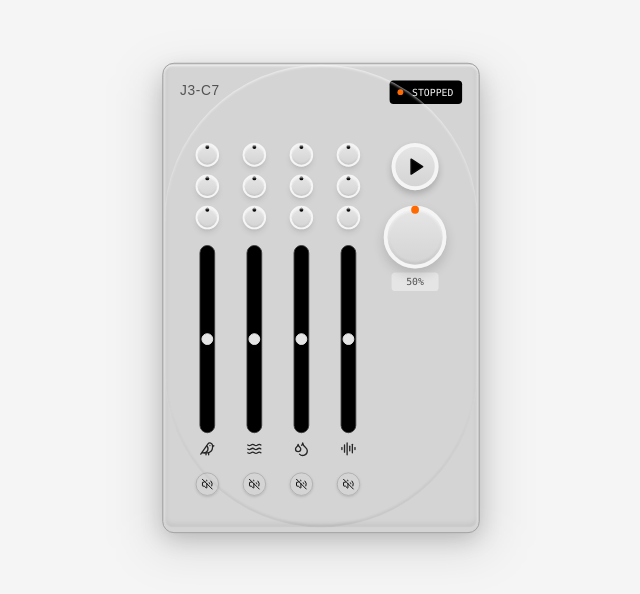
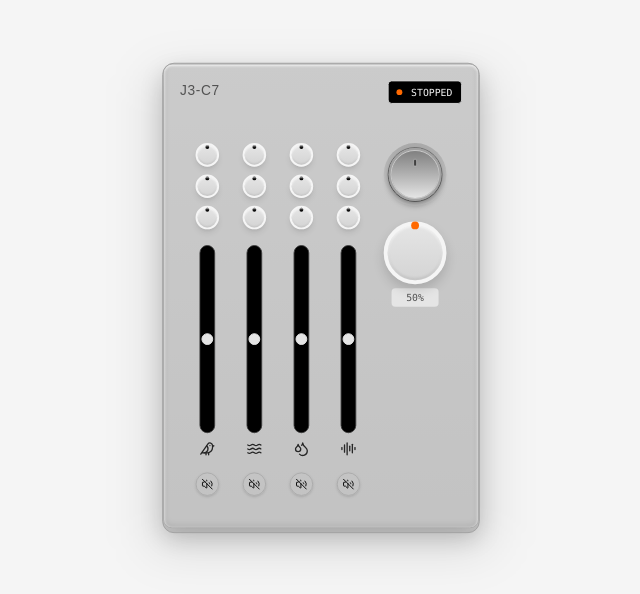
Before and after one commit to JClackett/mixer, a Next.js app: page / in a window 1280 px wide. Shown: the part 104-698 px from the top of the page, without its empty margins (319-959 px from the left). Built offline with nearby package versions, Linux system fonts and the light colour scheme.

Commit message:
more skeueoe

```diff
--- a/src/components/audio-mixer.tsx
+++ b/src/components/audio-mixer.tsx
@@ -2,7 +2,7 @@
 
 import { Slider } from "@/components/ui/slider"
 import { cn } from "@/lib/utils"
-import { AudioLinesIcon, BirdIcon, DropletsIcon, Play, VolumeOffIcon, WavesIcon } from "lucide-react"
+import { AudioLinesIcon, BirdIcon, DropletsIcon, VolumeOffIcon, WavesIcon } from "lucide-react"
 import type React from "react"
 import { memo, useCallback, useEffect, useMemo, useRef, useState } from "react"
 
@@ -325,13 +325,11 @@ const EQKnob = memo(function EQKnob({
   }, [])
 
   return (
-    <div className="relative group">
+    <div className="group relative">
       <div
         ref={knobRef}
         suppressHydrationWarning
-        className="w-6 h-6 bg-gradient-to-b from-neutral-200 to-neutral-300 dark:from-neutral-700 dark:to-neutral-800 rounded-full border-2 border-neutral-100 dark:border-neutral-600 relative shadow-md cursor-pointer
-            after:content-[''] after:absolute after:inset-0 after:rounded-full after:shadow-[inset_0_1px_2px_rgba(255,255,255,0.8),inset_0_-1px_2px_rgba(0,0,0,0.1)]
-            dark:after:shadow-[inset_0_1px_2px_rgba(255,255,255,0.1),inset_0_-1px_2px_rgba(0,0,0,0.2)]"
+        className="relative h-6 w-6 cursor-pointer rounded-full border-2 border-neutral-100 bg-gradient-to-b from-neutral-200 to-neutral-300 shadow-md after:absolute after:inset-0 after:rounded-full after:shadow-[inset_0_1px_2px_rgba(255,255,255,0.8),inset_0_-1px_2px_rgba(0,0,0,0.1)] after:content-[''] dark:border-neutral-600 dark:from-neutral-700 dark:to-neutral-800 dark:after:shadow-[inset_0_1px_2px_rgba(255,255,255,0.1),inset_0_-1px_2px_rgba(0,0,0,0.2)]"
         onPointerDown={handlePointerDown}
         onPointerMove={handlePointerMove}
         onPointerUp={handlePointerUp}
@@ -345,7 +343,7 @@ const EQKnob = memo(function EQKnob({
           }}
         >
           {/* Position indicator dot */}
-          <div className="absolute top-0 left-1/2 w-1 h-1 bg-black dark:bg-white rounded-full transform -translate-x-1/2" />
+          <div className="-translate-x-1/2 absolute top-0 left-1/2 h-1 w-1 transform rounded-full bg-black dark:bg-white" />
         </div>
       </div>
     </div>
@@ -402,23 +400,20 @@ const MasterKnob = memo(function MasterKnob({
     <div
       ref={knobRef}
       suppressHydrationWarning
-      className="w-16 h-16 bg-gradient-to-b from-neutral-200 to-neutral-300 dark:from-neutral-700 dark:to-neutral-800 rounded-full border-4 border-neutral-100 dark:border-neutral-600 relative
-          shadow-[0_6px_12px_rgba(0,0,0,0.15)] cursor-pointer
-          after:content-[''] after:absolute after:inset-0 after:rounded-full after:shadow-[inset_0_1px_3px_rgba(255,255,255,0.7),inset_0_-2px_3px_rgba(0,0,0,0.1)]
-          dark:after:shadow-[inset_0_1px_3px_rgba(255,255,255,0.1),inset_0_-2px_3px_rgba(0,0,0,0.2)]"
+      className="relative h-16 w-16 cursor-pointer rounded-full border-4 border-neutral-100 bg-gradient-to-b from-neutral-200 to-neutral-300 shadow-[0_6px_12px_rgba(0,0,0,0.15)] after:absolute after:inset-0 after:rounded-full after:shadow-[inset_0_1px_3px_rgba(255,255,255,0.7),inset_0_-2px_3px_rgba(0,0,0,0.1)] after:content-[''] dark:border-neutral-600 dark:from-neutral-700 dark:to-neutral-800 dark:after:shadow-[inset_0_1px_3px_rgba(255,255,255,0.1),inset_0_-2px_3px_rgba(0,0,0,0.2)]"
       onPointerDown={handlePointerDown}
       onPointerMove={handlePointerMove}
       onPointerUp={handlePointerUp}
       onPointerCancel={handlePointerUp}
     >
       <div
-        className="absolute z-10 inset-0 rounded-full"
+        className="absolute inset-0 z-10 rounded-full"
         style={{
           transform: `rotate(${rotationDegrees}deg)`,
           touchAction: "none",
         }}
       >
-        <div className="absolute -right-1 top-1/2 w-2 h-2 bg-orange-500 rounded-full transform -translate-y-1/2" />
+        <div className="-right-1 -translate-y-1/2 absolute top-1/2 h-2 w-2 transform rounded-full bg-orange-500" />
       </div>
     </div>
   )
@@ -454,7 +449,7 @@ const Track = memo(function Track({
       ))}
 
       {/* Fader Track */}
-      <div className="h-48 w-4 rounded-full bg-black relative mt-2 shadow-[inset_0_0_4px_rgba(0,0,0,0.5)] overflow-hidden border border-neutral-700">
+      <div className="relative mt-2 h-48 w-4 overflow-hidden rounded-full border border-neutral-700 bg-black shadow-[inset_0_0_4px_rgba(0,0,0,0.5)]">
         <Slider
           value={[volume]}
           onValueChange={(value) => onVolumeChange(value, index)}
@@ -462,23 +457,23 @@ const Track = memo(function Track({
           min={0}
           max={100}
           step={1}
-          className="h-full absolute inset-0 [&_[role=slider]]:shadow-md"
+          className="absolute inset-0 h-full [&_[role=slider]]:shadow-md"
         />
 
         {/* Dotted indicators */}
         {[...Array(5)].map((_, i) => (
-          <div key={i} className="absolute left-10 w-0.5 h-0.5 bg-neutral-500 rounded-full" style={{ top: `${(i + 1) * 20}%` }} />
+          <div key={i} className="absolute left-10 h-0.5 w-0.5 rounded-full bg-neutral-500" style={{ top: `${(i + 1) * 20}%` }} />
         ))}
       </div>
 
-      <Icon className="w-4 h-4 text-neutral-800 dark:text-neutral-200" />
+      <Icon className="h-4 w-4 text-neutral-800 dark:text-neutral-200" />
 
       {/* Mute Button */}
       <button
         type="button"
         onClick={() => onMuteToggle(index)}
         className={cn(
-          "mt-2 min-w-6 min-h-6 shadow-sm shrink-0 rounded-full flex items-center justify-center transition-colors z-10",
+          "z-10 mt-2 flex min-h-6 min-w-6 shrink-0 items-center justify-center rounded-full shadow-sm transition-colors",
           isMuted
             ? "bg-orange-500 text-white shadow-sm"
             : "border border-neutral-400/70 dark:border-neutral-500/70 dark:text-neutral-300",
@@ -512,7 +507,7 @@ const Waveform = memo(function Waveform({ isPlaying }: { isPlaying: boolean }) {
 
   return (
     <div className="flex items-center justify-center">
-      <div className="flex items-end h-2 gap-[1px]">
+      <div className="flex h-2 items-end gap-[1px]">
         {waveformHeights.map((height, i) => (
           <div key={i} className="w-[2px] bg-orange-500" style={{ height: `${height}px` }} />
         ))}
@@ -539,29 +534,25 @@ export function AudioMixer() {
   return (
     <div className="relative mx-auto max-w-4xl">
       {/* Updated drop shadow for dark mode */}
-      <div className="absolute -inset-4 bg-black/10 dark:bg-black/30 rounded-2xl blur-xl transform scale-[0.97] translate-y-4 rotate-x-12" />
+      <div className="-inset-4 absolute translate-y-4 rotate-x-12 scale-[0.97] transform rounded-2xl bg-black/10 blur-xl dark:bg-black/30" />
       <div
         suppressHydrationWarning
-        className="bg-gradient-to-b from-neutral-100 to-neutral-200 dark:from-neutral-800 dark:to-neutral-900 p-8 rounded-lg relative
-            shadow-[0_10px_25px_rgba(0,0,0,0.2),0_0_0_1px_rgba(0,0,0,0.1)]
-            before:content-[''] before:absolute before:inset-0 before:rounded-lg before:shadow-[inset_0_1px_3px_rgba(255,255,255,0.9),inset_0_-2px_6px_rgba(0,0,0,0.1)]
-            dark:before:shadow-[inset_0_1px_3px_rgba(255,255,255,0.1),inset_0_-2px_6px_rgba(0,0,0,0.2)]
-            after:content-[''] after:absolute after:-inset-[2px] after:-bottom-[6px] after:rounded-xl after:border after:border-neutral-400 dark:after:border-neutral-600 after:-z-10 after:bg-neutral-300 dark:after:bg-neutral-700
-            transform rotateX(10deg) rotateY(10deg) scale-[0.98]"
+        className="after:-inset-[2px] after:-bottom-[6px] after:-z-10 rotateX(10deg) rotateY(10deg) relative scale-[0.98] transform rounded-lg bg-gradient-to-b from-neutral-100 to-neutral-200 p-8 shadow-[0_10px_25px_rgba(0,0,0,0.2),0_0_0_1px_rgba(0,0,0,0.1)] before:absolute before:inset-0 before:rounded-lg before:shadow-[inset_0_1px_3px_rgba(255,255,255,0.9),inset_0_-2px_6px_rgba(0,0,0,0.1)] before:content-[''] after:absolute after:rounded-xl after:border after:border-neutral-400 after:bg-neutral-400/50 after:content-[''] dark:from-neutral-800 dark:to-neutral-900 dark:after:border-neutral-600 dark:after:bg-neutral-700 dark:before:shadow-[inset_0_1px_3px_rgba(255,255,255,0.1),inset_0_-2px_6px_rgba(0,0,0,0.2)]"
       >
-        <div className="absolute top-4 left-4 text-neutral-600 dark:text-neutral-400 tracking-wider text-sm font-medium">
+        <div className="absolute top-4 left-4 font-medium text-neutral-600 text-sm tracking-wider dark:text-neutral-400">
           J3-C7
         </div>
 
         {/* Digital Display */}
-        <div className="absolute top-4 right-4 bg-black pl-2 text-neutral-100 flex-row justify-start h-[24px] rounded-sm text-[10px] font-mono flex items-center shadow-inner">
-          <div className="w-1.5 h-1.5 rounded-full bg-orange-500" />
-          <div className="flex items-center justify-center w-[60px]">
+
+        <div className="absolute top-4 right-4 flex h-[24px] flex-row items-center justify-start rounded-sm border-[0.5px] border-neutral-300 bg-black pl-2 font-mono text-[10px] text-neutral-100">
+          <div className="h-1.5 w-1.5 rounded-full bg-orange-500" />
+          <div className="flex w-[60px] items-center justify-center">
             <Waveform isPlaying={isPlaying} />
           </div>
         </div>
 
-        <div className="flex gap-6 mt-12">
+        <div className="mt-12 flex gap-6">
           {/* Track controls */}
           {TRACKS.map((track, index) => (
             <Track
@@ -579,28 +570,48 @@ export function AudioMixer() {
 
           {/* Play Button and Master Volume */}
           <div className="flex flex-col items-center gap-4">
+            <div className="relative rounded-full bg-gradient-to-b from-neutral-400/80 to-neutral-300 p-1 dark:from-neutral-700 dark:to-neutral-800">
+              <div className="rounded-full border-[0.5px] border-neutral-500">
                 <button
                   type="button"
                   onClick={togglePlayback}
                   suppressHydrationWarning
-              className="w-12 h-12 bg-gradient-to-b from-neutral-200 to-neutral-300 dark:from-neutral-700 dark:to-neutral-800 rounded-full border-4 border-neutral-100 dark:border-neutral-600 flex items-center justify-center
-                  shadow-[0_4px_8px_rgba(0,0,0,0.2)] transform transition-transform active:scale-95 active:shadow-[0_2px_4px_rgba(0,0,0,0.2)]
-                  after:content-[''] after:absolute after:inset-0 after:rounded-full after:shadow-[inset_0_1px_3px_rgba(255,255,255,0.7),inset_0_-2px_3px_rgba(0,0,0,0.1)]
-                  dark:after:shadow-[inset_0_1px_3px_rgba(255,255,255,0.1),inset_0_-2px_3px_rgba(0,0,0,0.2)]"
+                  className={cn(
+                    "group flex cursor-pointer items-center justify-center overflow-hidden rounded-full bg-neutral-400 p-0.5 transition",
+                    isPlaying
+                      ? "scale-96 shadow-[0_3px_5px_0px_rgba(0,0,0,0.3)] active:scale-93"
+                      : "scale-100 shadow-[0_4px_6px_0px_rgba(0,0,0,0.4)] active:scale-94 active:shadow-[0_3px_5px_0px_rgba(0,0,0,0.3)]",
+                  )}
+                  // className={cn(
+                  //   `w-12 h-12 bg-gradient-to-b from-neutral-200 to-neutral-300 dark:from-neutral-700 dark:to-neutral-800 rounded-full border-4 border-neutral-100 dark:border-neutral-600 flex items-center justify-center
+                  //     shadow-[0_4px_8px_rgba(0,0,0,0.2)] transform transition-transform active:scale-95 active:shadow-[0_2px_4px_rgba(0,0,0,0.2)]
+                  //     after:content-[''] after:absolute after:inset-0 after:rounded-full after:shadow-[inset_0_1px_3px_rgba(255,255,255,0.7),inset_0_-2px_3px_rgba(0,0,0,0.1)]
+                  //     dark:after:shadow-[inset_0_1px_3px_rgba(255,255,255,0.1),inset_0_-2px_3px_rgba(0,0,0,0.2)]`,
+                  //   isPlaying && "scale-95",
+                  // )}
                 >
-              {isPlaying ? (
-                <div className="w-4 h-4 bg-orange-500" />
-              ) : (
-                <Play className="w-5 h-5 ml-0.5 fill-black dark:fill-white" />
+                  <div className="rounded-full border-[0.5px] border-neutral-300/80">
+                    <div className="flex h-12 w-12 items-start justify-center overflow-hidden rounded-full border-neutral-300/50 bg-gradient-to-b from-neutral-500/70 to-neutral-200 pt-2">
+                      <div
+                        className={cn(
+                          "h-2 w-1 rounded-full border-[0.2px] transition",
+                          isPlaying
+                            ? "border-transparent bg-orange-500 shadow shadow-orange-500/50"
+                            : "border-neutral-50/50 bg-neutral-700",
                         )}
+                      />
+                    </div>
+                  </div>
                 </button>
+              </div>
+            </div>
 
             {/* Master Volume Control */}
             <div className="flex flex-col items-center">
               <MasterKnob value={masterVolume} onChange={setMasterVolume} />
 
               {/* Volume percentage indicator */}
-              <div className="mt-1 text-[10px] text-neutral-600 dark:text-neutral-400 font-mono bg-neutral-200 dark:bg-neutral-800 px-2 py-0.5 rounded-sm w-12 text-center">
+              <div className="mt-1 w-12 rounded-sm bg-neutral-200 px-2 py-0.5 text-center font-mono text-[10px] text-neutral-600 dark:bg-neutral-800 dark:text-neutral-400">
                 {masterVolume}%
               </div>
             </div>
```
Also changed, not shown: biome.json (+8 -1 lines). Lines whose indentation alone changed are shown as unchanged.
